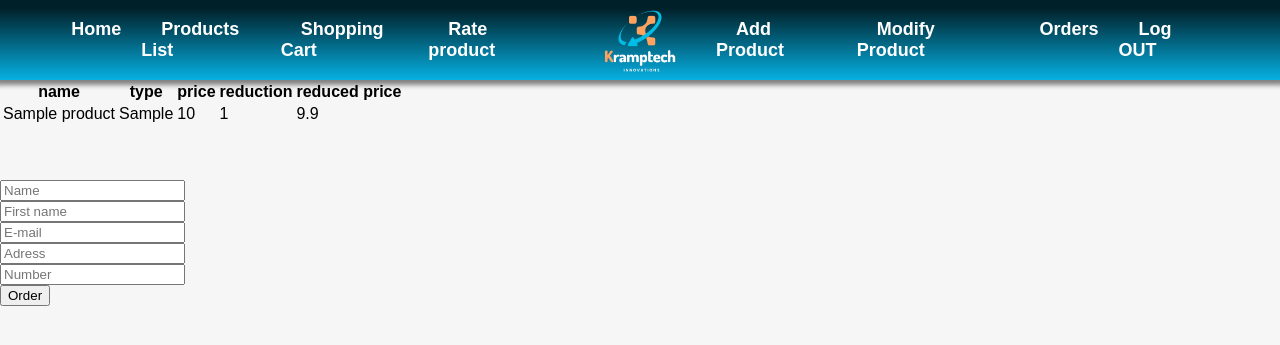
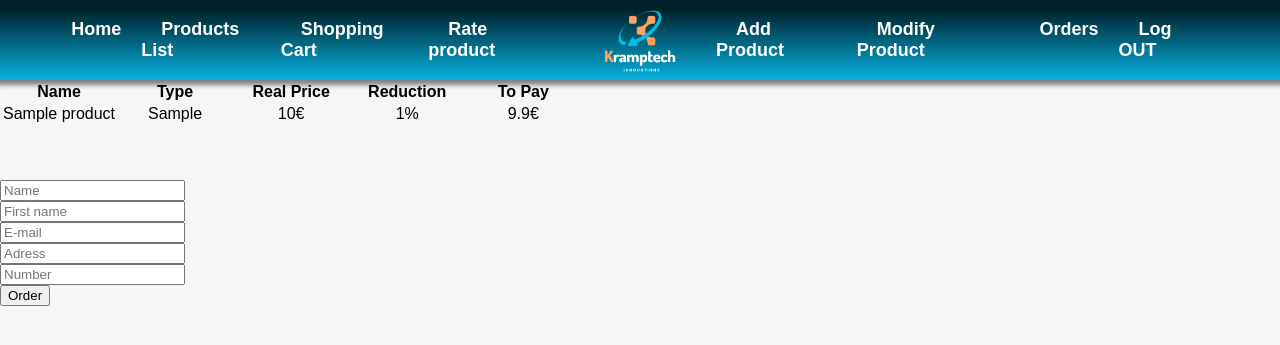
Before and after one commit to ouachtou/PHP-BDD, a PHP site: page /shoppingCart.php in a window 1280 px wide. Shown: the top 345 px of the page. Run offline with PHP 8.4, Linux system fonts and the light colour scheme; the visitor is signed in with stand-in values (Sample User, id 1); tables that the repository leaves empty hold one stand-in row (values such as "Sample post").

Commit message:
fixed others' shopping cart displaying

```diff
--- a/public/shoppingCart.php
+++ b/public/shoppingCart.php
@@ -9,6 +9,13 @@ require_once __DIR__ . '/../src/init.php';
     <meta charset="UTF-8">
     <meta name="viewport" content="width=device-width, initial-scale=1.0">
     <title>TechShop - Shopping Cart</title>
+
+    <style>
+        td {
+            width: 20%;
+            text-align: center;
+        }
+    </style>
 </head>
 
 <body>
@@ -17,18 +24,18 @@ require_once __DIR__ . '/../src/init.php';
 
     <table>
         <tr>
-            <th>name</td>
-            <th>type</td>
-            <th>price</td>
-            <th>reduction</td>
-            <th>reduced price</td>
+            <th>Name</td>
+            <th>Type</td>
+            <th>Real Price</td>
+            <th>Reduction</td>
+            <th>To Pay</td>
         </tr>
 
         <?php
         $pdoStatement = $pdo->prepare("SELECT p.name, p.type, p.price, p.reduction FROM Products AS p
         JOIN Links AS l ON l.id_product = p.id
         JOIN Orders AS o ON l.id_order = o.id
-        JOIN Users AS u ON u.id = o.id_user;
+        JOIN Users AS u ON u.id = o.id_user
         WHERE u.id = ?");
         $pdoStatement->execute([$_SESSION['user_id']]);
         $products = $pdoStatement->fetchAll();
@@ -37,9 +44,9 @@ require_once __DIR__ . '/../src/init.php';
             <tr>
                 <td><?= $product['name'] ?></td>
                 <td><?= $product['type'] ?></td>
-                <td><?= $product['price'] ?></td>
-                <td><?= $product['reduction'] ?></td>
-                <td><?= round($product['price'] * (1 - $product['reduction'] / 100), 2) ?></td>
+                <td><?= $product['price'] ?>€</td>
+                <td><?= $product['reduction'] ?>%</td>
+                <td><?= round($product['price'] * (1 - $product['reduction'] / 100), 2) ?>€</td>
             </tr>
         <?php endforeach; ?>
     </table>
```
